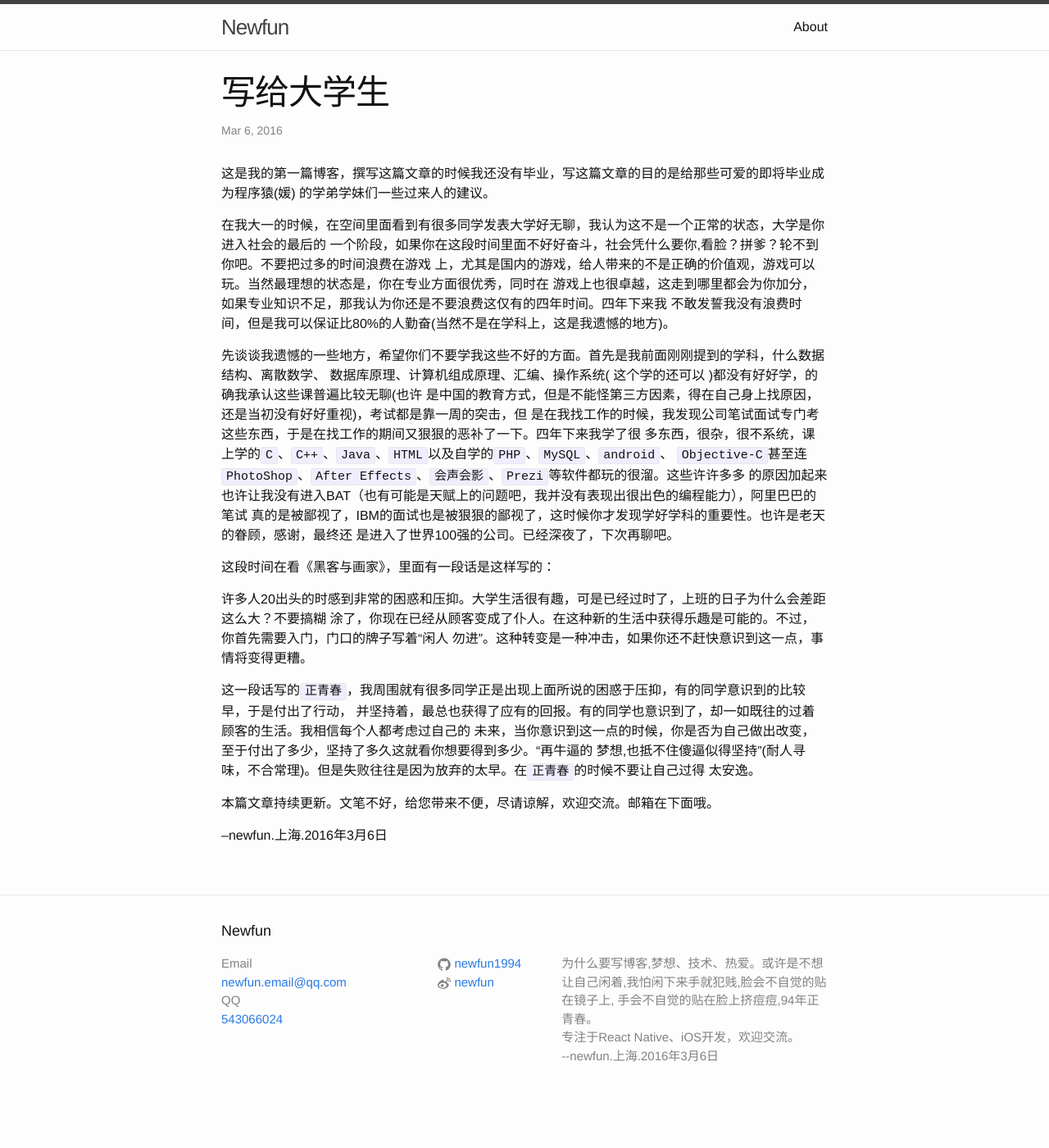
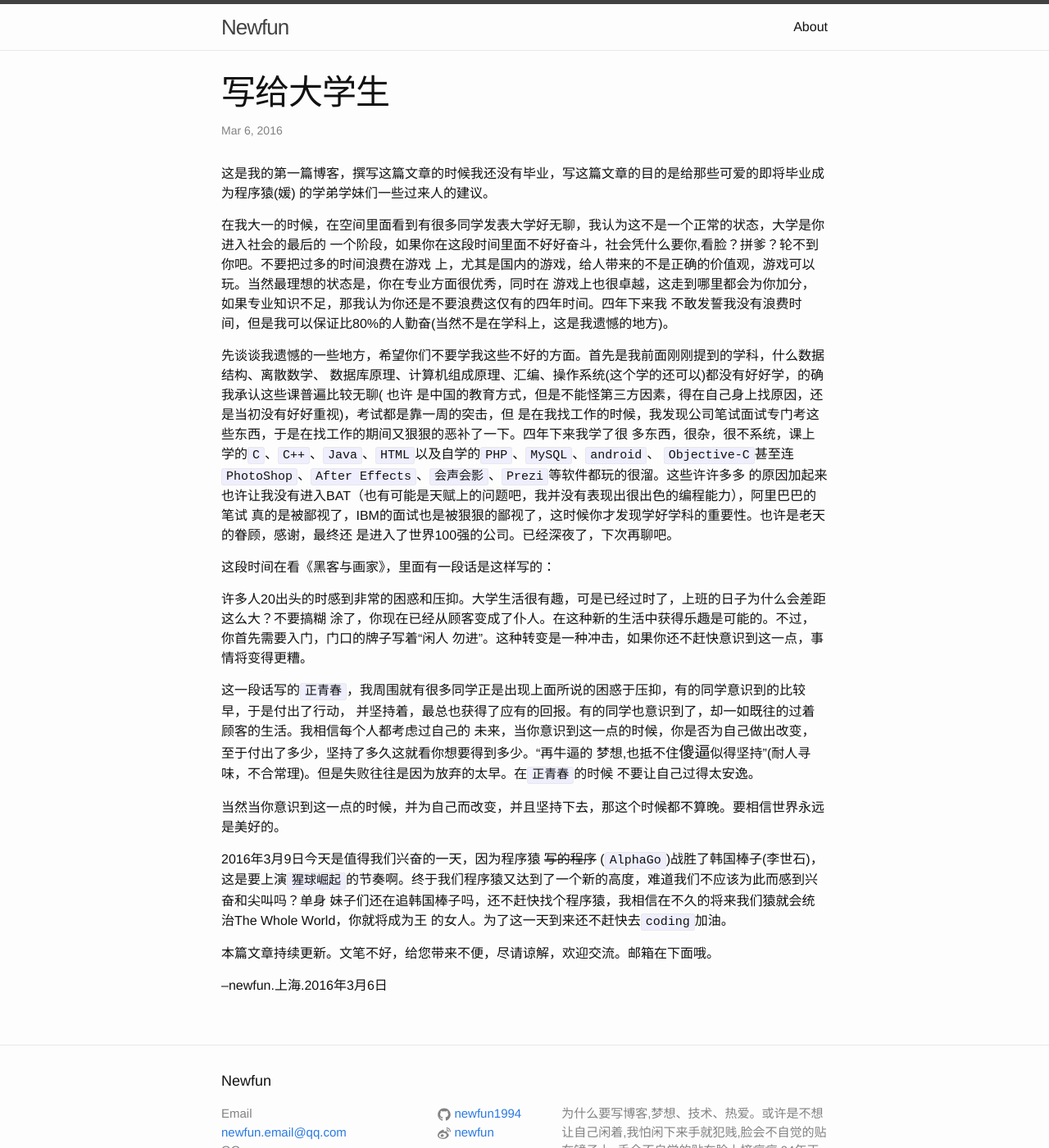
Before and after one commit to newfun1994/newfun1994.github.com, a Jekyll site: the page built from _posts/2016-03-06-写给大学生.markdown, in a window 1280 px wide and 1400 px high. Shown: the whole window at 82% size. Built offline with Jekyll 4.4.1, drawn with Linux system fonts in a browser that asks for light colours.

Commit message:
AlphaGo围棋

```diff
--- a/_posts/2016-03-06-写给大学生.markdown
+++ b/_posts/2016-03-06-写给大学生.markdown
@@ -14,7 +14,7 @@ categories: 随笔
 不敢发誓我没有浪费时间，但是我可以保证比80%的人勤奋(当然不是在学科上，这是我遗憾的地方)。
 
 先谈谈我遗憾的一些地方，希望你们不要学我这些不好的方面。首先是我前面刚刚提到的学科，什么数据结构、离散数学、
-数据库原理、计算机组成原理、汇编、操作系统( 这个学的还可以 )都没有好好学，的确我承认这些课普遍比较无聊(也许
+数据库原理、计算机组成原理、汇编、操作系统(这个学的还可以)都没有好好学，的确我承认这些课普遍比较无聊( 也许
 是中国的教育方式，但是不能怪第三方因素，得在自己身上找原因，还是当初没有好好重视)，考试都是靠一周的突击，但
 是在我找工作的时候，我发现公司笔试面试专门考这些东西，于是在找工作的期间又狠狠的恶补了一下。四年下来我学了很
 多东西，很杂，很不系统，课上学的`C`、`C++`、`Java`、`HTML`以及自学的`PHP`、`MySQL`、`android`、
@@ -32,9 +32,15 @@ categories: 随笔
 这一段话写的`正青春`，我周围就有很多同学正是出现上面所说的困惑于压抑，有的同学意识到的比较早，于是付出了行动，
 并坚持着，最总也获得了应有的回报。有的同学也意识到了，却一如既往的过着顾客的生活。我相信每个人都考虑过自己的
 未来，当你意识到这一点的时候，你是否为自己做出改变，至于付出了多少，坚持了多久这就看你想要得到多少。“再牛逼的
-梦想,也抵不住傻逼似得坚持”(耐人寻味，不合常理)。但是失败往往是因为放弃的太早。在`正青春`的时候不要让自己过得
-太安逸。
+梦想,也抵不住<big>傻逼</big>似得坚持”(耐人寻味，不合常理)。但是失败往往是因为放弃的太早。在`正青春`的时候
+不要让自己过得太安逸。
 
+当然当你意识到这一点的时候，并为自己而改变，并且坚持下去，那这个时候都不算晚。要相信世界永远是美好的。
+
+2016年3月9日今天是值得我们兴奋的一天，因为程序猿 <del>写的程序</del> (`AlphaGo`)战胜了韩国棒子(李世石)，
+这是要上演`猩球崛起`的节奏啊。终于我们程序猿又达到了一个新的高度，难道我们不应该为此而感到兴奋和尖叫吗？单身
+妹子们还在追韩国棒子吗，还不赶快找个程序猿，我相信在不久的将来我们猿就会统治The Whole World，你就将成为王
+的女人。为了这一天到来还不赶快去`coding`加油。
 
 本篇文章持续更新。文笔不好，给您带来不便，尽请谅解，欢迎交流。邮箱在下面哦。
 
--- a/index.html
+++ b/index.html
@@ -18,6 +18,4 @@ layout: default
     {% endfor %}
   </ul>
 
-  <p class="rss-subscribe">subscribe <a href="{{ "/feed.xml" | prepend: site.baseurl }}">via RSS</a></p>
-
 </div>
```
Also changed, not shown: 4 other files.
